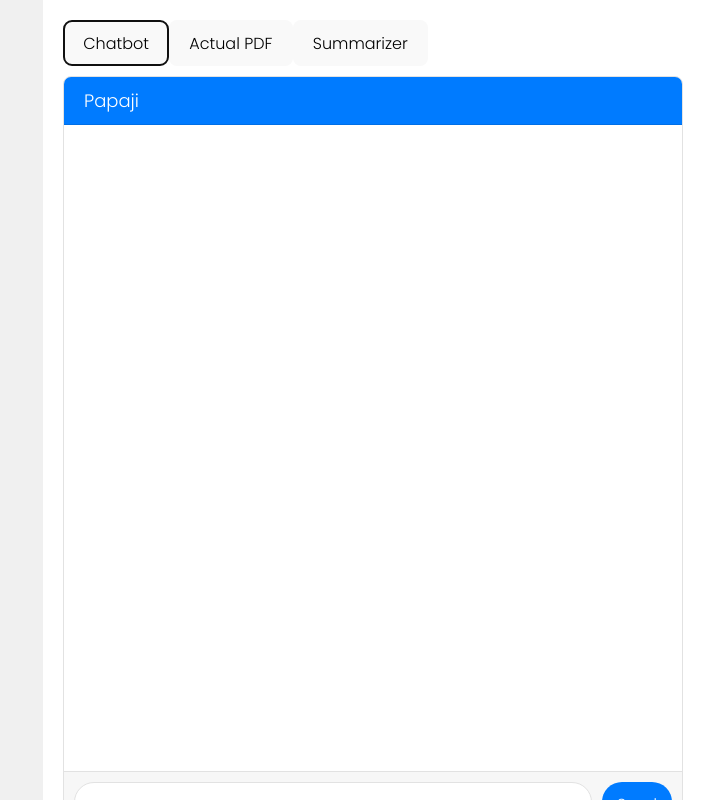
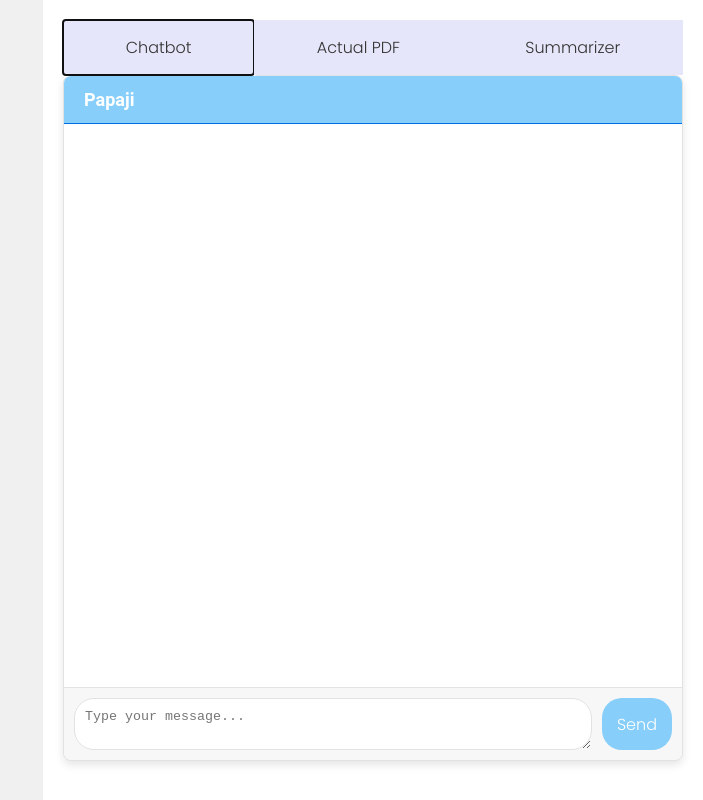
Before and after one commit to Team-Cornflakes/VitaFile, a React (Vite) app in the folder frontend/: page /Main in a window 1280 px wide. Both pictures are taken after a click on the button "Chatbot". Shown: the whole page, without its empty margins (577-1280 px from the left). Built offline with nearby package versions, Linux system fonts and the light colour scheme.

Commit message:
3 rd page components added

```diff
--- a/frontend/components/ChatbotInterface.css
+++ b/frontend/components/ChatbotInterface.css
@@ -3,77 +3,110 @@
 .chatbot-interface {
   display: flex;
   flex-direction: column;
-  height: 100%;
-  background-color: #f7f7f7; /* Light grey background for the chat area */
-  border: 1px solid #e2e2e2; /* Subtle border around the chat interface */
-  border-radius: 8px; /* Rounded corners for the chat interface */
-  overflow: hidden; /* Ensures the content does not overflow the rounded corners */
+  height: 90%;
+  background-color: #f7f7f7;
+  border: 1px solid #e2e2e2;
+  border-radius: 8px;
+  overflow: hidden;
+  box-shadow: 0 4px 8px rgba(0, 0, 0, 0.1);
 }
 
 .chat-header {
-  background-color: #007bff; /* Blue header to make it stand out */
-  color: #ffffff; /* White text for contrast */
-  padding: 10px 20px; /* Padding for some breathing room */
-  font-size: 18px; /* Slightly larger font size for the header */
-  font-weight: bold; /* Bold font weight for the header text */
-  border-bottom: 1px solid #006fe6; /* Slightly darker border for a 3D effect */
+  background-color: lightskyblue;
+  color: #ffffff;
+  padding: 10px 20px;
+  font-size: 18px;
+  font-weight: bold;
+  border-bottom: 1px solid #006fe6;
+  font-family: 'Roboto', sans-serif;
 }
 
 .chat-messages {
-  flex-grow: 1; /* Allows the message area to take up available space */
-  overflow-y: auto; /* Enables scrolling for overflow content */
-  padding: 20px; /* Padding around the messages for spacing */
-  background-color: #ffffff; /* White background for the message area */
+  flex-grow: 1;
+  overflow-y: auto;
+  padding: 20px;
+  background-color: #ffffff;
+  font-family: 'Roboto', sans-serif;
+}
+
+.chat-messages::-webkit-scrollbar {
+  width: 5px;
+}
+
+.chat-messages::-webkit-scrollbar-thumb {
+  background-color: #007bff;
+  border-radius: 10px;
 }
 
 .message {
-  max-width: 80%; /* Limits the width of messages to prevent overly wide bubbles */
-  margin-bottom: 15px; /* Spacing between messages */
-  padding: 10px; /* Padding inside message bubbles */
-  border-radius: 20px; /* Rounded corners for message bubbles */
-  line-height: 1.4; /* Line height for better readability */
-  word-wrap: break-word; /* Ensures long words do not overflow the bubble */
+  max-width: 80%;
+  margin-bottom: 15px;
+  padding: 10px;
+  border-radius: 20px;
+  line-height: 1.4;
+  word-wrap: break-word;
+  opacity: 0;
+  animation: fadeInMessage 0.5s forwards;
+}
+
+@keyframes fadeInMessage {
+  to {
+    opacity: 1;
+  }
 }
 
 .message.user {
-  background-color: #007bff; /* Blue background for user messages */
-  color: #ffffff; /* White text for user messages */
-  align-self: flex-end; /* Aligns user messages to the right */
-  margin-left: auto; /* Pushes the message bubble to the right side */
+  background-color: rgb(130, 207, 130);
+  color: #ffffff;
+  align-self: flex-end;
+  margin-left: auto;
 }
 
 .message.bot {
-  background-color: #f0f0f0; /* Light grey background for bot messages */
-  color: #333333; /* Dark grey text for bot messages */
-  align-self: flex-start; /* Aligns bot messages to the left */
+  background-color: #f0f0f0;
+  color: #333333;
+  align-self: flex-start;
 }
 
 .chat-input-container {
   display: flex;
-  padding: 10px; /* Padding around the input area */
-  background-color: #f7f7f7; /* Matching the chat area background */
-  border-top: 1px solid #e2e2e2; /* Subtle border to separate input area */
+  padding: 10px;
+  background-color: #f7f7f7;
+  border-top: 1px solid #e2e2e2;
 }
 
 .chat-input {
-  flex-grow: 1; /* Allows the input to grow and fill available space */
-  margin-right: 10px; /* Spacing between input and send button */
-  padding: 10px; /* Padding inside the input for spacing */
-  border: 1px solid #e2e2e2; /* Subtle border around the input */
-  border-radius: 20px; /* Rounded corners for the input */
-  background-color: #ffffff; /* White background for the input */
+  flex-grow: 1;
+  margin-right: 10px;
+  padding: 10px;
+  border: 1px solid #e2e2e2;
+  border-radius: 20px;
+  background-color: #ffffff;
 }
 
 .send-button {
-  padding: 10px 15px; /* Padding inside the send button */
-  background-color: #007bff; /* Blue background for the send button */
-  color: #ffffff; /* White text for the send button */
-  border: none; /* No border for the send button */
-  border-radius: 20px; /* Rounded corners for the send button */
-  cursor: pointer; /* Cursor change to indicate clickable */
-  font-weight: bold; /* Bold text for the send button */
+  padding: 10px 15px;
+  background-color: lightskyblue;
+  color: #ffffff;
+  border: none;
+  border-radius: 20px;
+  cursor: pointer;
+  font-weight: bold;
+  transition: background-color 0.3s ease;
 }
 
 .send-button:hover {
-  background-color: #006fe6; /* Slightly darker blue on hover for the send button */
+  background-color:blue;
 }
+
+.send-button:active {
+  background-color: blue;
+}
+
+@media (max-width: 600px) {
+  .chatbot-interface {
+    width: 100%;
+    height: 100%;
+    border-radius: 0;
+  }
+}
--- a/frontend/components/ChatbotInterface.jsx
+++ b/frontend/components/ChatbotInterface.jsx
@@ -16,6 +16,13 @@ const ChatbotInterface = () => {
     }
   };
 
+  const handleKeyPress = (e) => {
+    if (e.key === 'Enter' && !e.shiftKey) {
+      e.preventDefault(); // Prevents the default action of the Enter key
+      handleSendMessage();
+    }
+  };
+
   return (
     <div className="chatbot-interface">
       <div className="chat-header">Papaji</div>
@@ -27,14 +34,13 @@ const ChatbotInterface = () => {
         ))}
       </div>
       <div className="chat-input-container">
-        <input
-          type="text"
+        <textarea
           value={input}
           onChange={handleInputChange}
           placeholder="Type your message..."
           className="chat-input"
-          onKeyPress={(e) => e.key === 'Enter' && handleSendMessage()}
-        />
+          onKeyPress={handleKeyPress}
+        ></textarea>
         <button onClick={handleSendMessage} className="send-button">
           Send
         </button>
--- a/frontend/components/RightComponent.css
+++ b/frontend/components/RightComponent.css
@@ -1,11 +1,34 @@
-.right-container {
-    flex: 1;
-    background-color: #ffffff; /* Example background color */
-    padding: 20px;
-}
+/* RightComponent.css */
 
-.button {
-    display: block;
-    margin-bottom: 10px; /* Space between buttons */
-    /* Add more button styles as needed */
-}
+.top-bar {
+    display: flex;
+    width: 100%; /* Ensures the bar takes the full width */
+    background-color: #E6E6FA; /* Lavender background for the bar */
+  }
+
+  .top-bar-button {
+    flex-grow: 1; /* Each button grows to fill the available space */
+    padding: 15px 0; /* Padding for top and bottom, no left-right padding */
+    background-color: #E6E6FA; /* Lavender background for buttons */
+    color: #333; /* Dark text color for contrast */
+    border: none; /* Removes the border */
+    border-radius: 0; /* No rounded corners for full-width buttons */
+    cursor: pointer; /* Cursor change to indicate clickable */
+    transition: background-color 0.3s ease; /* Smooth transition for hover effect */
+    font-weight: bold; /* Bold font for button text */
+    text-align: center; /* Centers the text in the button */
+  }
+
+  .top-bar-button:hover {
+    background-color: #D6D6F0; /* Slightly darker lavender on hover */
+  }
+
+  .top-bar-button:active {
+    background-color: #C6C6E0; /* Even darker lavender when active */
+  }
+
+  @media (max-width: 600px) {
+    .top-bar-button {
+      padding: 10px 0; /* Smaller padding for smaller screens */
+    }
+  }
--- a/frontend/components/RightComponent.jsx
+++ b/frontend/components/RightComponent.jsx
@@ -1,5 +1,6 @@
 import React, { useState } from 'react';
 import ChatbotInterface from './ChatbotInterface'; // Adjust the import path as necessary
+import './RightComponent.css'; // Import the CSS for styling
 
 const RightComponent = () => {
     const [showChatbot, setShowChatbot] = useState(false);
@@ -20,16 +21,20 @@ const RightComponent = () => {
 
     return (
         <div style={{ flex: 1, backgroundColor: '#ffffff', padding: '20px' }}>
-            <button style={{ marginBottom: '10px' }} onClick={handleChatbotClick}>
+            {/* Top bar with buttons */}
+            <div className="top-bar">
+                <button className="top-bar-button" onClick={handleChatbotClick}>
                     Chatbot
                 </button>
-            <button style={{ marginBottom: '10px' }} onClick={handleActualPDFClick}>
+                <button className="top-bar-button" onClick={handleActualPDFClick}>
                     Actual PDF
                 </button>
-            <button style={{ marginBottom: '10px' }} onClick={handleSummarizerClick}>
+                <button className="top-bar-button" onClick={handleSummarizerClick}>
                     Summarizer
                 </button>
+            </div>
 
+            {/* Conditional rendering of the ChatbotInterface */}
             {showChatbot && <ChatbotInterface />}
         </div>
     );
```
Also changed, not shown: frontend/components/Summarizer.css (added), frontend/components/Summarizer.jsx (added). Lines whose indentation alone changed are shown as unchanged.
